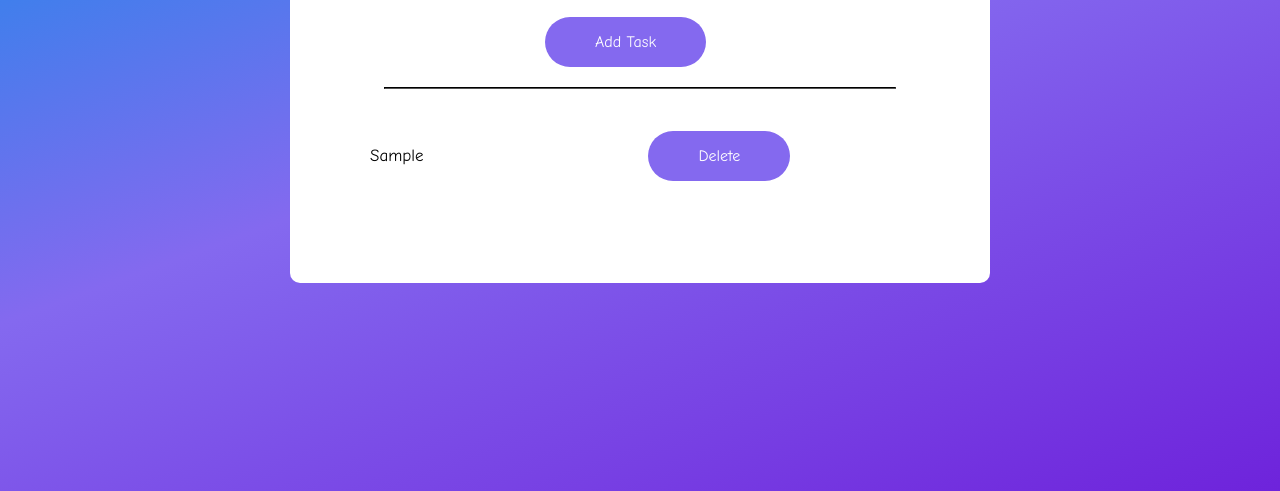
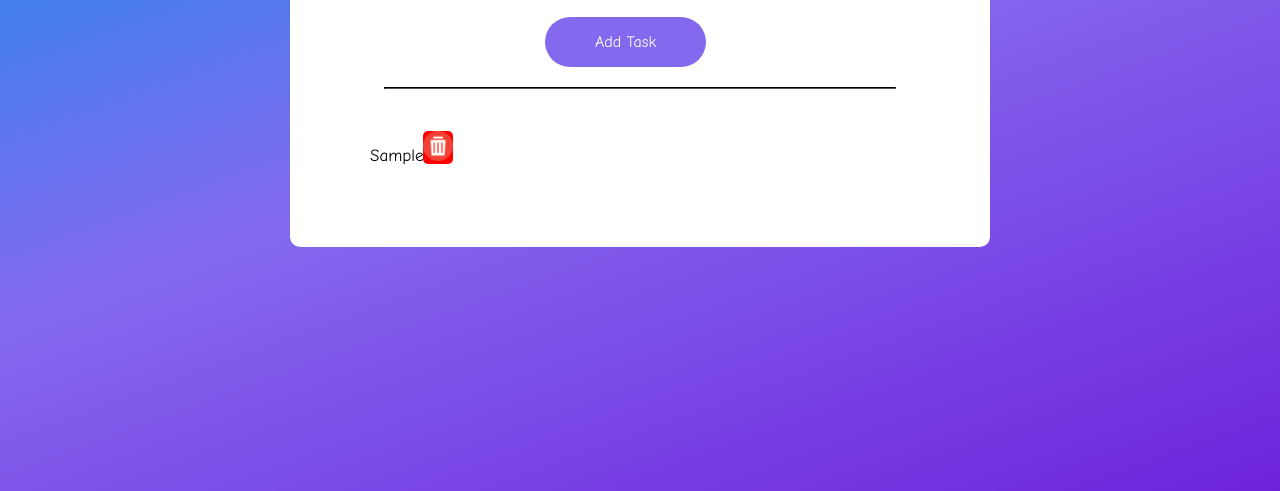
Before and after one commit to xSankalpaD/To_Do_List, a plain HTML site: page index.html in a window 1280 px wide. Both pictures are taken after typing "Sample" into the empty fields and a click on the button "Add Task". Shown: the part 309-800 px from the top of the page. Drawn offline with Linux system fonts and the light colour scheme.

Commit message:
edit on delete button

```diff
--- a/index.html
+++ b/index.html
@@ -23,7 +23,7 @@
                     placeholder="What Do You Have Planned?">
 
             </div>
-            <button onclick="addTask()">Add Task</button>
+            <button id="task-btn" onclick="addTask()">Add Task</button>
             <hr>
             <ul id="list">
                 <!--<li class="checked">Task 1</li>
--- a/script.js
+++ b/script.js
@@ -21,7 +21,13 @@ function createTaskItem(taskText) {
 
     // Adding delete button
     const deleteButton = document.createElement("button");
-    deleteButton.textContent = "Delete";
+    deleteButton.classList.add("delete-btn"); //Add the custom CSS class to the button to edit it
+
+    // Create an image element and set the image source
+    const deleteImage = document.createElement("img");
+    deleteImage.src = "delete.png"; // path to image
+
+    deleteButton.appendChild(deleteImage); // Append the image to the button
     deleteButton.addEventListener("click", function (){
         taskItem.remove();
     });
--- a/styles.css
+++ b/styles.css
@@ -63,7 +63,7 @@ input{
     margin-left: 185px;
     margin-right: 125px;
 }
-button{
+#task-btn{
     border: none;
     outline: none;
     padding: 16px 50px 16px;
@@ -101,3 +101,17 @@ ul li.checked{
 ul li.checked::before{
     background-image: url(pcheck.png);
 }
+button.delete-btn{
+    background-color: red;
+    cursor: pointer;
+    border: none;
+    border-radius: 5px;
+
+    width: 30px;
+    align-items: end;
+
+}
+button.delete-btn img {
+    width: 30px; /* Set the image width as desired */
+    align-items: center;
+}
```
Also changed, not shown: delete.png (added).
